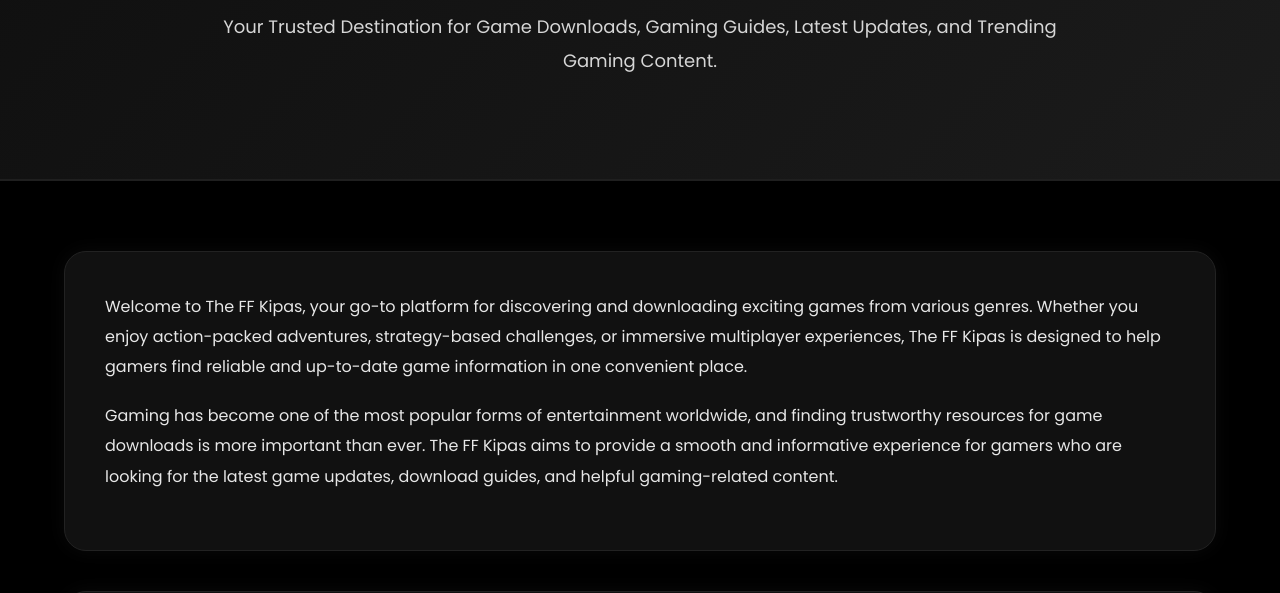
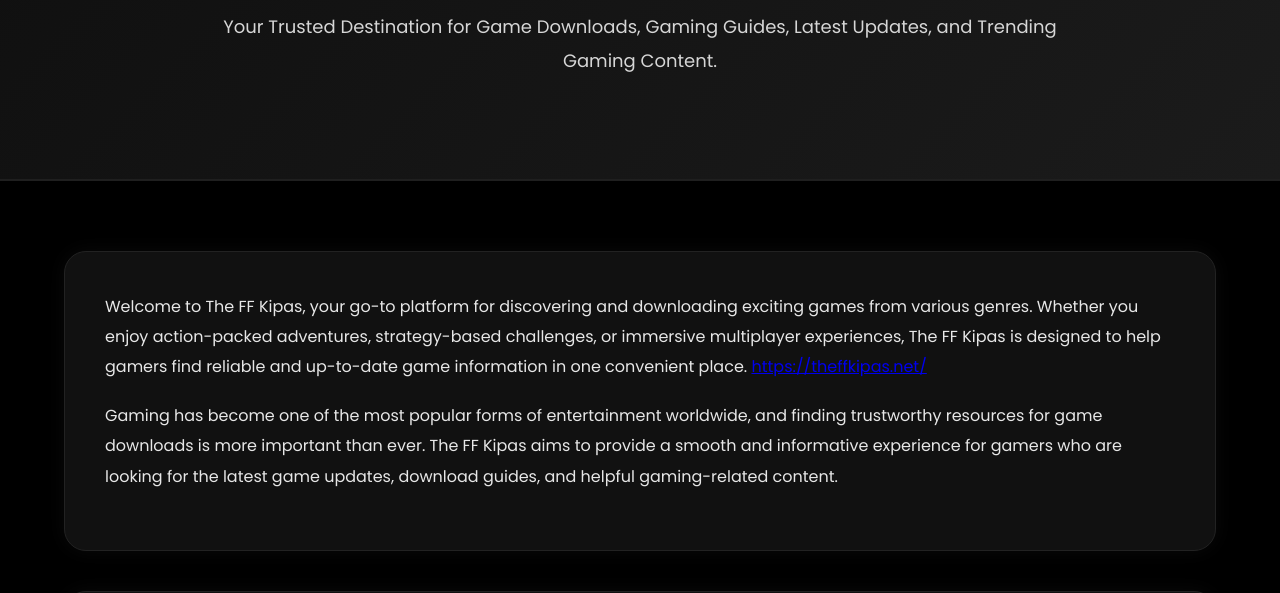
Before and after one commit to bronted76-hue/FF-Kipas-, a plain HTML site: page index.html in a window 1280 px wide. Shown: the part 201-794 px from the top of the page. Drawn offline with Linux system fonts and the light colour scheme.

Commit message:
Update index.html

```diff
--- a/index.html
+++ b/index.html
@@ -1,6 +1,7 @@
 <!DOCTYPE html>
 <html lang="en">
 <head>
+<meta name="google-site-verification" content="lTUOfgDVjjQLxHC25OEGqY7ZBJ6NiNsSM-q_kviMP6E" />
 <meta charset="UTF-8">
 <meta name="viewport" content="width=device-width, initial-scale=1.0">
 <title>The FF Kipas - Your Trusted Destination for Game Downloads</title>
@@ -194,13 +195,11 @@ Latest Updates, and Trending Gaming Content.
 
 <div class="container">
 
-
-<!-- INTRODUCTION -->
-
 <div class="card">
 
 <p>
-Welcome to The FF Kipas, your go-to platform for discovering and downloading exciting games from various genres. Whether you enjoy action-packed adventures, strategy-based challenges, or immersive multiplayer experiences, The FF Kipas is designed to help gamers find reliable and up-to-date game information in one convenient place.
+Welcome to The FF Kipas, your go-to platform for discovering and downloading exciting games from various genres. Whether you enjoy action-packed adventures, strategy-based challenges, or immersive multiplayer experiences, The FF Kipas is designed to help gamers find reliable and up-to-date game information in one convenient place. <a href="https://theffkipas.net/">https://theffkipas.net/</a>
+
 </p>
 
 <p>
```
